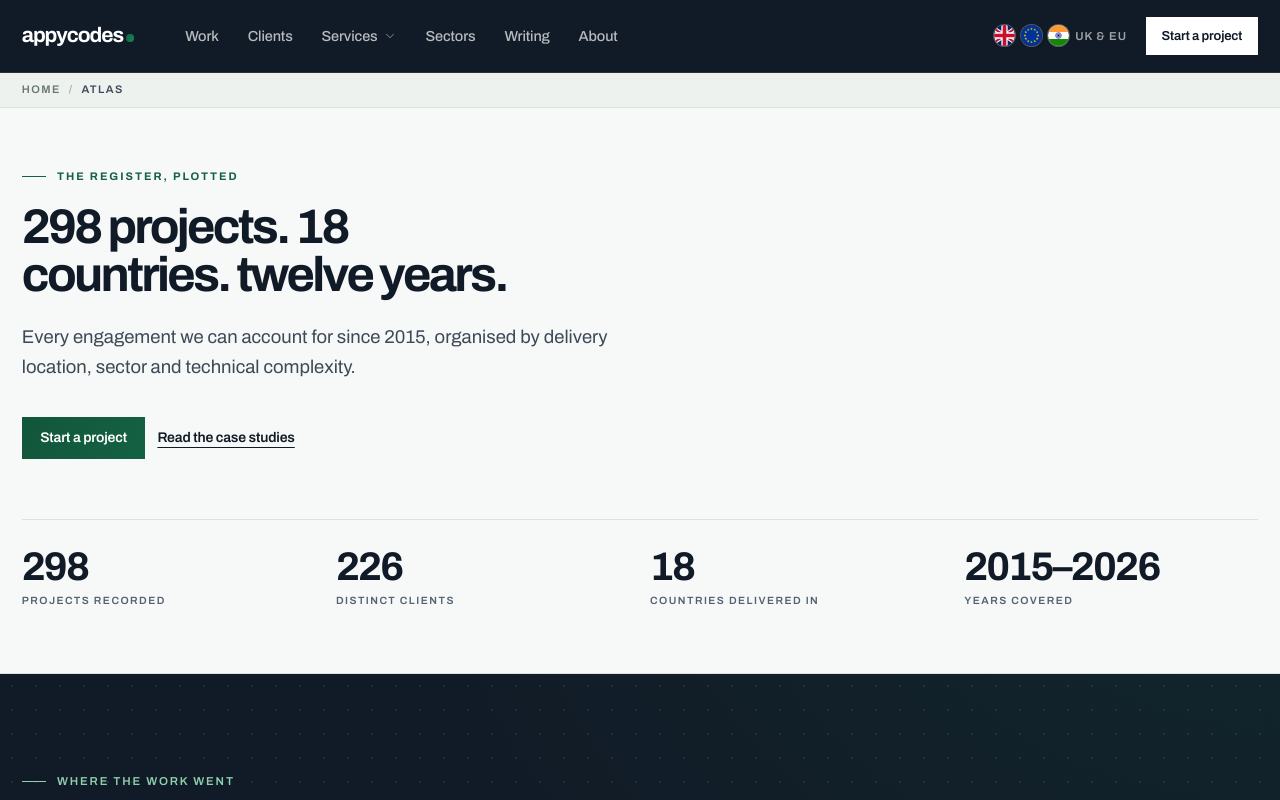
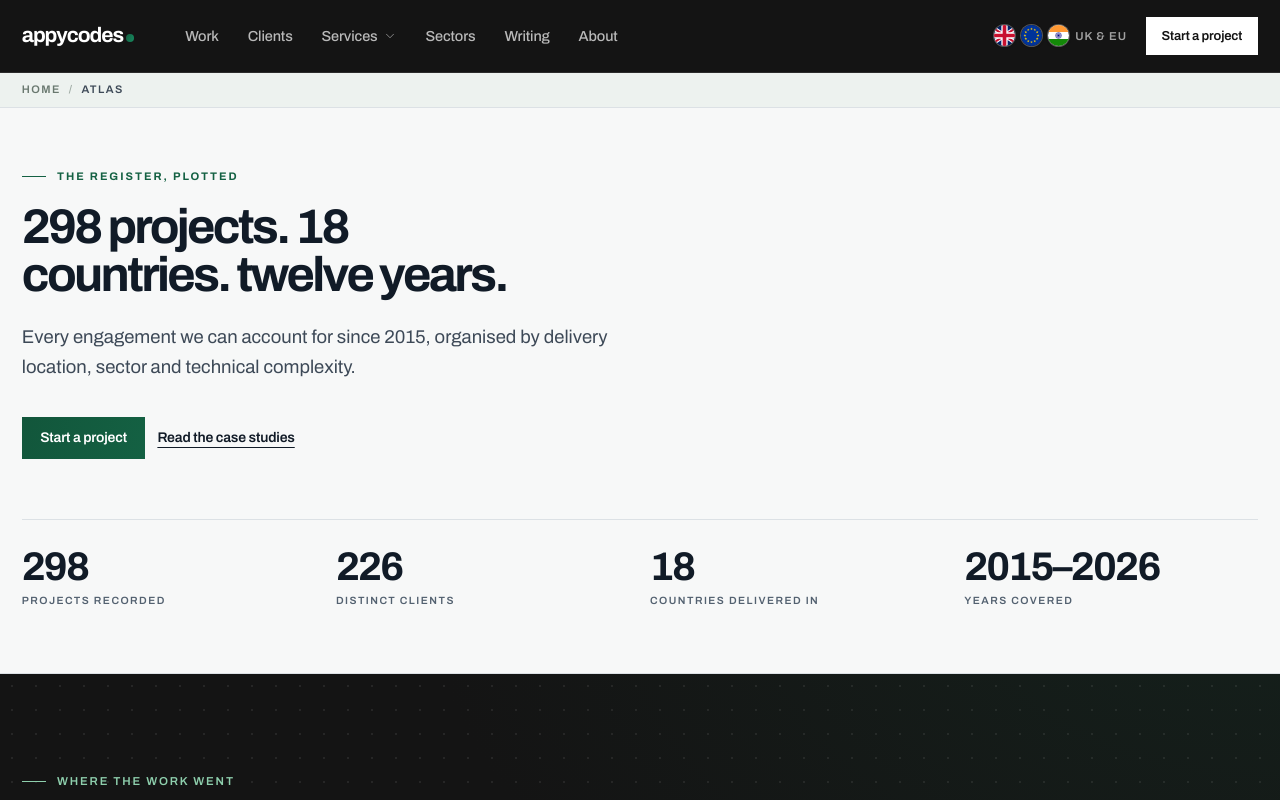
Before and after one commit to goappycodes/appycodes-2027, a Next.js app: page /atlas in a window 1280 px wide. Shown: the top 800 px of the page. Built offline with nearby package versions, Linux system fonts and the light colour scheme.

Commit message:
Replace navy section backgrounds with shared neutral charcoal

```diff
--- a/app/globals.css
+++ b/app/globals.css
@@ -34,7 +34,7 @@
 
 /* ==================================================================
    APPYCODES — "Institutional" direction
-   Palette: deep green #146143 on navy ink #111b27 + off-white paper #f7f8f8
+   Palette: deep green #146143 on neutral charcoal #141414 + off-white paper #f7f8f8
 
    Flat, precise, credential-led. The old Alloy system (lime + notch +
    gradient-as-identity) has been retired: the palette funnels through the
@@ -45,14 +45,14 @@
      --grad-fill        filled shapes that carry text (deep green, white text)
      --grad-display     gradient-as-text at 24px+ on light (deep green)
      --grad-text-light  gradient-as-text below 24px on light (deep green)
-     --grad-text-dark   gradient-as-text on the navy slab (light mint-green)
+     --grad-text-dark   gradient-as-text on the charcoal slab (light mint-green)
 
    GEOMETRY — square corners, 1px hairline rules, uppercase kickers led by a
    short rule, the logo dot as a marker. The page ground is flat off-white.
    Single-theme by intent — the page paints its own ground.
    ================================================================== */
 :root {
-  --a: #111b27;   /* dark end — navy ink */
+  --a: #141414;   /* dark end — neutral charcoal */
   --b: #146143;   /* accent — deep institutional green */
   --angle: 110deg;
 
@@ -71,14 +71,14 @@
   --on-grad-inv: #0B0B0B;
   --solid: #146143;      /* brand accent — eyebrows, labels, focus, small marks */
   --solid-hi: #146143;   /* the accent — fills */
-  --tint:  #8ecfad;      /* accent on the dark navy slab */
+  --tint:  #8ecfad;      /* accent on the dark charcoal slab */
   --accent-text: #146143; /* contrast-safe green for accent text on white */
 
   --page:  #FFFFFF;        /* surface white — cards, controls */
   --paper: #f7f8f8;        /* the page ground */
   --wash:  #eef2f1;        /* subtle cool band tint */
   --wash-2:#e4ece8;        /* stronger tint — hover states */
-  --slab:  #111b27;        /* dark navy sections */
+  --slab:  #141414;        /* shared neutral charcoal for dark surfaces */
   --ink:   #111b27;
   --ink-2: #3d4957;
   --ink-3: #536170;
@@ -183,7 +183,7 @@ a { color: inherit; text-decoration: none; }
 /* Primary — one compact, sober button, not a big shouty CTA. */
 .btn--grad { background-image: var(--grad-fill); color: var(--on-grad); }
 .btn--grad:hover { box-shadow: 0 4px 14px -8px var(--solid-hi); }
-.btn--ink { background: var(--ink); color: var(--page); }
+.btn--ink { background: var(--slab); color: var(--page); }
 .btn--ink:hover { background-image: var(--grad-fill); color: var(--on-grad); }
 /* Secondary — a sleek text link with a subtle underline, not a boxed button. */
 .btn--out {
@@ -503,8 +503,8 @@ a { color: inherit; text-decoration: none; }
   background-color: var(--slab);
   background-image:
     radial-gradient(80% 75% at 86% -8%, color-mix(in srgb, var(--solid-hi) 22%, transparent) 0%, transparent 56%),
-    linear-gradient(100deg, #040a07f7 0%, #050b08ed 2%, #0b132099 96%, #0b13204d 100%),
-    linear-gradient(0deg, #0b1320e6 0%, #0b132000 44%),
+    linear-gradient(100deg, #0b0b0bf7 0%, #0b0b0bed 2%, #0b0b0b99 96%, #0b0b0b4d 100%),
+    linear-gradient(0deg, #0b0b0be6 0%, #0b0b0b00 44%),
     url("/images/team-discussion.jpg");
   background-size: 100%;
   background-position: right 32%;
@@ -516,7 +516,7 @@ a { color: inherit; text-decoration: none; }
   .home #how {
     background-image:
       radial-gradient(90% 55% at 88% 0%, color-mix(in srgb, var(--solid-hi) 18%, transparent) 0%, transparent 60%),
-      linear-gradient(180deg, #0b1320d9 0%, #0b1320f0 100%),
+      linear-gradient(180deg, #0b0b0bd9 0%, #0b0b0bf0 100%),
       url("/images/team-discussion.jpg");
     background-size: cover;
     background-position: center;
@@ -791,7 +791,7 @@ a { color: inherit; text-decoration: none; }
   color: #fff;
   background:
     radial-gradient(90% 85% at 88% -5%, color-mix(in srgb, var(--solid-hi) 20%, var(--slab)) 0%, transparent 58%),
-    linear-gradient(158deg, var(--slab) 0%, #0b1320 100%);
+    linear-gradient(158deg, var(--slab) 0%, #0b0b0b 100%);
   /* full-bleed dark background: the section spans the full viewport width while
      its content stays aligned to the standard 1640px column (the .wrap cap only
      bit on very wide screens, leaving white gutters around the hero) */
@@ -811,8 +811,8 @@ a { color: inherit; text-decoration: none; }
   background-color: var(--slab);
   background-image:
     radial-gradient(80% 75% at 86% -8%, color-mix(in srgb, var(--solid-hi) 22%, transparent) 0%, transparent 56%),
-    linear-gradient(100deg, #040a07f7 0%, #050b08ed 2%, #0b132099 46%, #0b13204d 100%),
-    linear-gradient(0deg, #0b1320e6 0%, #0b132000 44%),
+    linear-gradient(100deg, #0b0b0bf7 0%, #0b0b0bed 2%, #0b0b0b99 46%, #0b0b0b4d 100%),
+    linear-gradient(0deg, #0b0b0be6 0%, #0b0b0b00 44%),
     url("/images/ritesh-prince.jpg");
   background-size: 70%;
   background-position: right 32%;
@@ -1232,7 +1232,7 @@ a { color: inherit; text-decoration: none; }
   position: relative; overflow: clip; color: #fff; isolation: isolate;
   background:
     radial-gradient(88% 82% at 86% -8%, color-mix(in srgb, var(--solid-hi) 18%, var(--slab)) 0%, transparent 60%),
-    linear-gradient(158deg, var(--slab) 0%, #0b1320 100%);
+    linear-gradient(158deg, var(--slab) 0%, #0b0b0b 100%);
   padding-block: 0 clamp(2.25rem, 5vw, 4rem);
 }
 .phero::before {
@@ -1285,7 +1285,7 @@ a { color: inherit; text-decoration: none; }
 /* long specialism names would otherwise run to three heavy lines */
 .phero__t--md { font-size: clamp(1.85rem, 4vw, 2.85rem); max-width: 22ch; }
 .phero__t .g-disp {
-  /* Emphasis word on the navy hero — kept in the institutional light-mint range
+  /* Emphasis word on the charcoal hero — kept in the institutional light-mint range
      (matching --tint / the kickers) so it stays legible against the dark ground. */
   background-image: linear-gradient(var(--angle), var(--tint) 0%, color-mix(in srgb, var(--tint) 55%, #fff) 100%);
   -webkit-background-clip: text; background-clip: text; color: transparent;
@@ -1514,7 +1514,7 @@ a { color: inherit; text-decoration: none; }
   position: relative; isolation: isolate; color: #fff;
   background:
     radial-gradient(88% 82% at 86% -8%, color-mix(in srgb, var(--solid-hi) 18%, var(--slab)) 0%, transparent 60%),
-    linear-gradient(158deg, var(--slab) 0%, #0b1320 100%);
+    linear-gradient(158deg, var(--slab) 0%, #0b0b0b 100%);
   /* the hero image overlaps the light section below, so the head keeps a
      shorter block and the figure bridges the two grounds */
   padding-block: clamp(2rem, 4vw, 3rem) 0;
--- a/components/home-concepts.module.css
+++ b/components/home-concepts.module.css
@@ -82,7 +82,7 @@
 .clientStrip:hover .clientLogos { animation-play-state: paused; }
 @keyframes clientMarquee { to { transform: translateX(-50%); } }
 
-.metrics { background: var(--concept-ink); color: #fff; }
+.metrics { background: var(--slab); color: #fff; }
 .metricGrid { display: grid; grid-template-columns: repeat(4, 1fr); }
 .metric { min-height: 178px; padding: 36px 28px; display: flex; flex-direction: column; justify-content: space-between; border-left: 1px solid rgba(255,255,255,.13); }
 .metric:last-child { border-right: 1px solid rgba(255,255,255,.13); }
@@ -189,7 +189,7 @@
 .lightMapFoot dd { margin: 0; font-size: 26px; line-height: 1; font-weight: 650; letter-spacing: -.05em; }
 .lightMapFoot > a { width: fit-content; margin-top: 22px; padding-bottom: 5px; display: inline-flex; gap: 12px; border-bottom: 1px solid currentColor; color: var(--concept-accent); font-size: 12px; font-weight: 700; }
 
-.approach { background: var(--concept-ink); color: #fff; }
+.approach { background: var(--slab); color: #fff; }
 .approach .inner { display: grid; grid-template-columns: minmax(0, .8fr) minmax(420px, 1.2fr); gap: clamp(70px, 10vw, 160px); }
 .approach .kicker { color: #8ed0ad; }
 .approachIntro { position: sticky; top: 130px; height: fit-content; }
--- a/components/institutional-creoate-case-study.module.css
+++ b/components/institutional-creoate-case-study.module.css
@@ -32,7 +32,7 @@
 .panelFoot { min-height:50px; padding:0 20px; display:flex; align-items:center; gap:11px; color:#086044; background:var(--soft); font-size:8px; font-weight:750; letter-spacing:.1em; text-transform:uppercase; }
 .panelFoot i { width:8px; height:8px; border-radius:50%; background:var(--accent); box-shadow:0 0 0 5px rgba(20,97,67,.1); }
 
-.metrics { color:#fff; background:var(--ink); }
+.metrics { color:#fff; background:var(--slab); }
 .metricGrid { display:grid; grid-template-columns:repeat(4,1fr); }
 .metricGrid > div { min-height:140px; padding:26px; display:flex; flex-direction:column; justify-content:center; border-right:1px solid rgba(255,255,255,.13); }
 .metricGrid > div:last-child { border:0; }
@@ -60,7 +60,7 @@
 .singleFigurePhone { width:min(100%,900px); margin-inline:auto; }
 .singleFigurePhone img { max-height:760px; object-fit:contain; background:#e7edeb; }
 
-.migration { padding:clamp(68px,7.5vw,112px) 0; color:#fff; background:var(--ink); }
+.migration { padding:clamp(68px,7.5vw,112px) 0; color:#fff; background:var(--slab); }
 .migration .kicker { color:#8ed0ad; }
 .migrationGrid { display:grid; grid-template-columns:minmax(0,.88fr) minmax(440px,1.12fr); gap:clamp(70px,10vw,150px); }
 .migrationGrid > div > p { max-width:54ch; margin-top:24px; color:rgba(255,255,255,.58); font-size:14px; line-height:1.72; }
--- a/components/institutional-service-page.module.css
+++ b/components/institutional-service-page.module.css
@@ -51,7 +51,7 @@
 .panelFoot { min-height: 54px; padding: 0 22px; display: flex; align-items: center; gap: 12px; color: #086044; background: var(--accent-soft); font-size: 9px; font-weight: 750; letter-spacing: .1em; text-transform: uppercase; }
 .panelFoot i { width: 8px; height: 8px; border-radius: 50%; background: var(--accent); box-shadow: 0 0 0 5px rgba(20,97,67,.1); }
 
-.record { color: #fff; background: var(--ink); }
+.record { color: #fff; background: var(--slab); }
 .recordGrid { display: grid; grid-template-columns: repeat(4, 1fr); }
 .recordGrid > div { min-height: 155px; padding: 30px 28px; display: flex; flex-direction: column; justify-content: center; border-right: 1px solid rgba(255,255,255,.13); }
 .recordGrid > div:last-child { border-right: 0; }
@@ -108,7 +108,7 @@
 .workMetric i { width: 40px; height: 40px; display: grid; place-items: center; border: 1px solid var(--line); border-radius: 50%; color: var(--accent); }
 .textLink { width: fit-content; margin-top: 38px; padding-bottom: 5px; display: inline-flex; align-items: center; gap: 13px; border-bottom: 1px solid currentColor; color: var(--accent) !important; font-size: 13px; font-weight: 700; }
 
-.process { padding: clamp(82px, 10vw, 145px) 0; color: #fff; background: var(--ink); }
+.process { padding: clamp(82px, 10vw, 145px) 0; color: #fff; background: var(--slab); }
 .process .kicker { color: #8ed0ad; }
 .processGrid { display: grid; grid-template-columns: minmax(0, .82fr) minmax(420px, 1.18fr); gap: clamp(70px, 10vw, 150px); }
 .processIntro > p { margin-top: 27px; color: rgba(255,255,255,.58); }
```
